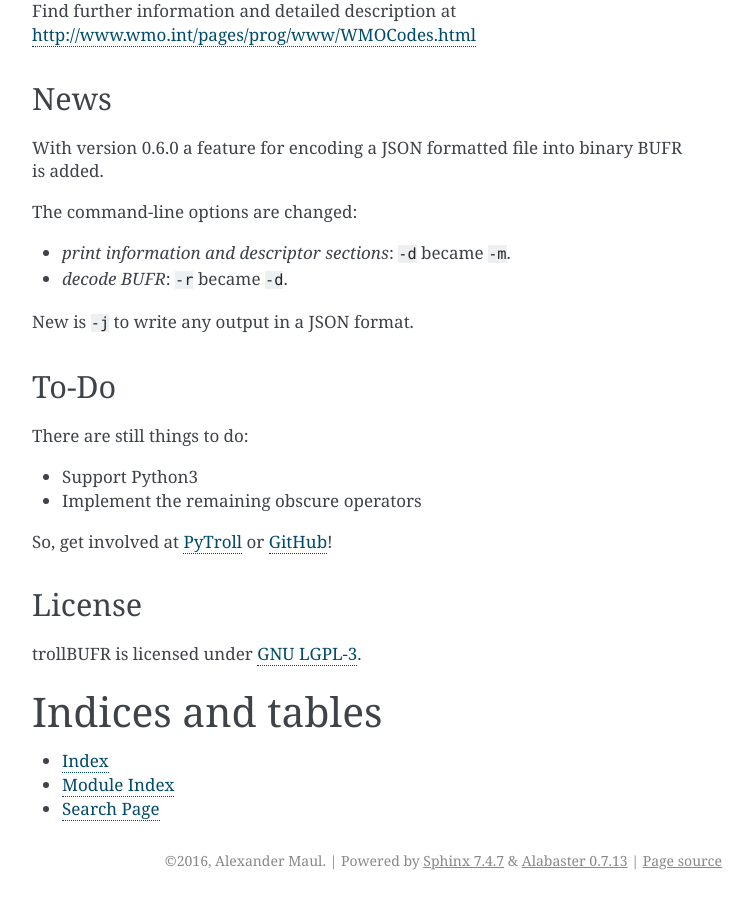
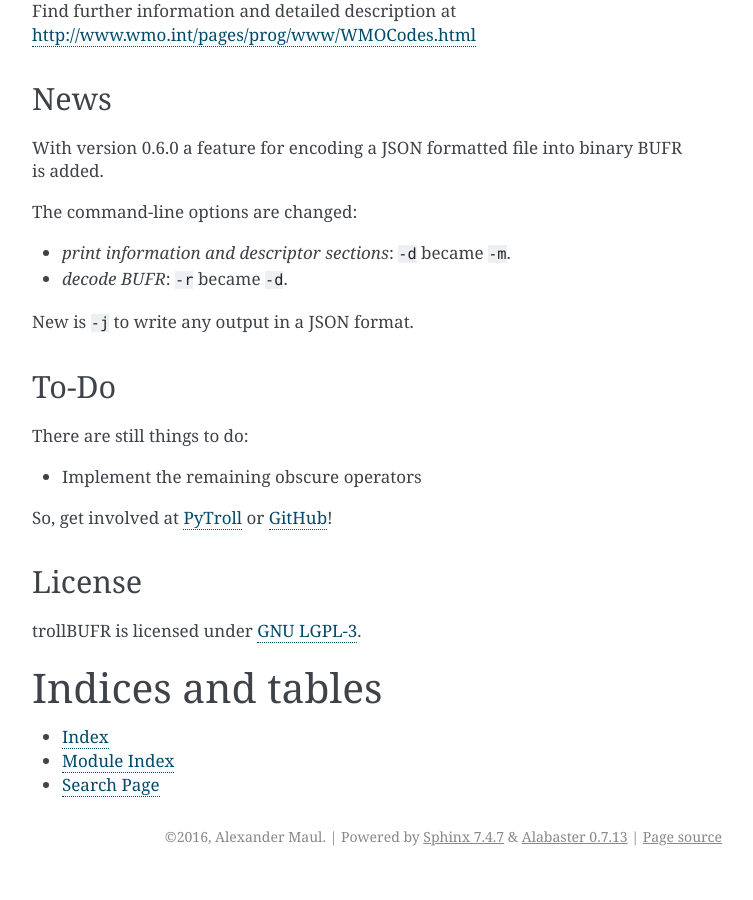
Before and after one commit to pytroll/trollbufr, a Sphinx documentation site: the page built from docs/source/index.rst, in a window 1280 px wide and 900 px high, scrolled down 1121 px. Shown: the whole window, without its empty margins (388-1141 px from the left). Built offline with Sphinx 7.4.7, drawn with Linux system fonts in a browser that asks for light colours; the version number could not be read and is left out; after the commit the page ends 1997 px from its top, so only the background shows below that.

Commit message:
Remove outdated note that Python3 support is TODO
The TODO section in the main documentation still noted that Python 3
support was still TODO.  Howewer, #21 added Python 3 support, so this
notice can be removed.

```diff
--- a/docs/source/index.rst
+++ b/docs/source/index.rst
@@ -56,7 +56,6 @@ To-Do
 -----
 There are still things to do:
 
-- Support Python3
 - Implement the remaining obscure operators
 
 So, get involved at PyTroll_ or GitHub_!
```
